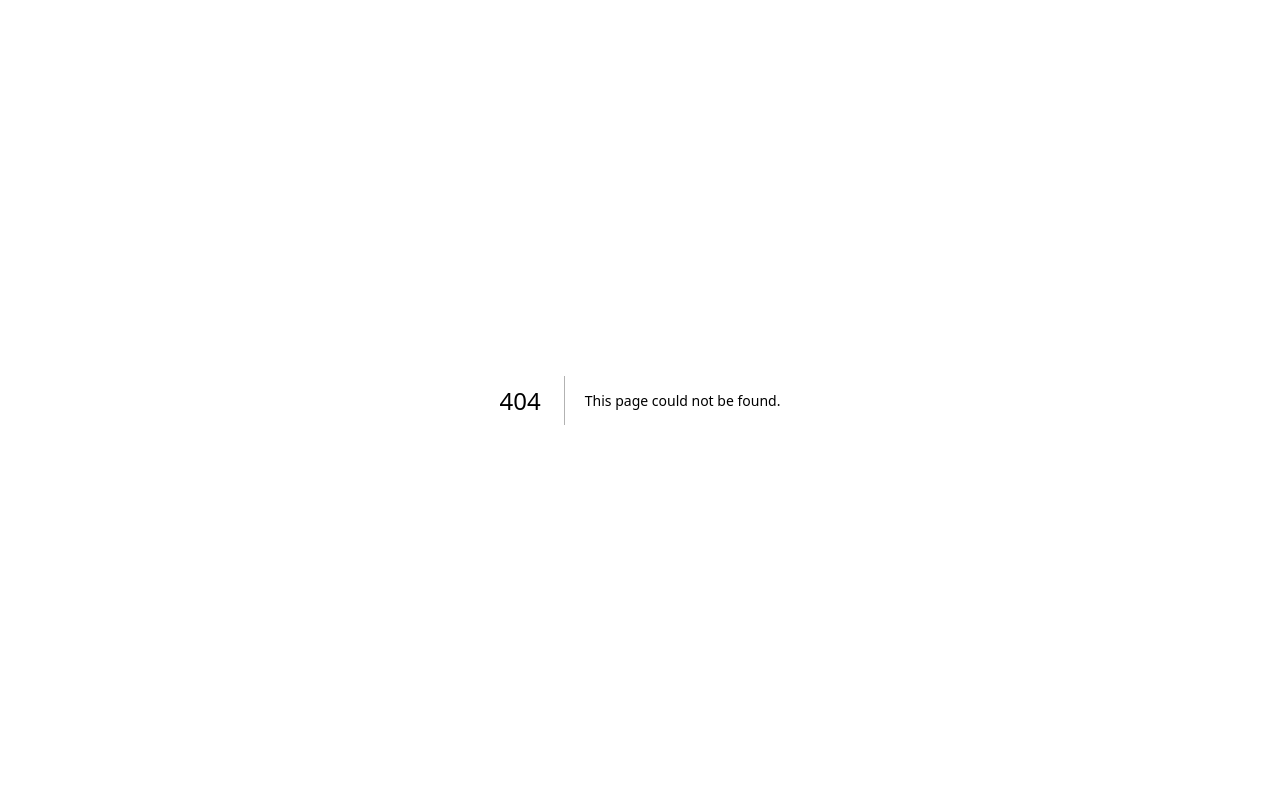
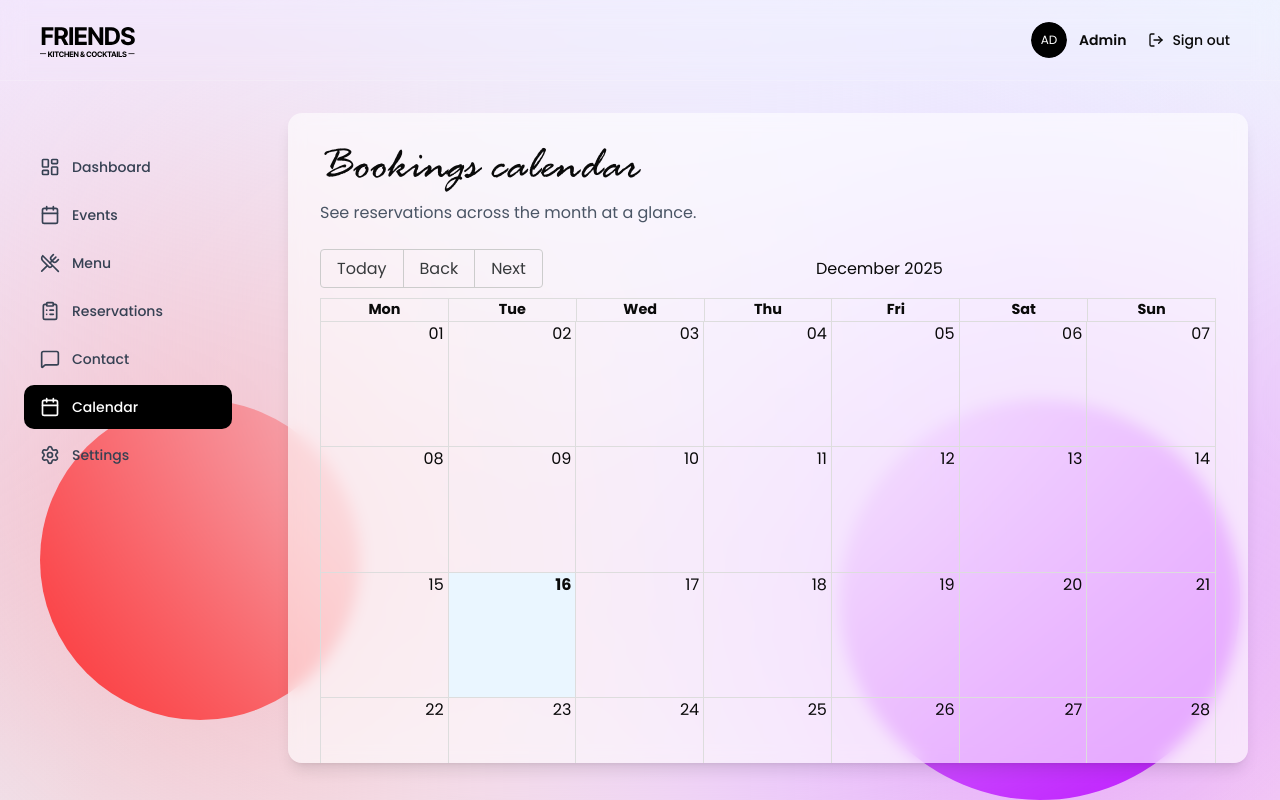
Before and after one commit to YOWDAHE/friends, a Next.js app: page /admin/calendar in a window 1280 px wide. Before the commit this address had no page. Built offline with nearby package versions, Linux system fonts and the light colour scheme; no server answers.

Commit message:
callendar linked with events added

```diff
--- /dev/null
+++ b/app/admin/(home)/calendar/page.tsx
@@ -0,0 +1,121 @@
+"use client";
+
+import { useEffect, useState, useCallback } from "react";
+import {
+	Calendar as BigCalendar,
+	dateFnsLocalizer,
+	View,
+} from "react-big-calendar";
+import { format, parse, startOfWeek, getDay } from "date-fns";
+import { enUS } from "date-fns/locale/en-US";
+import "react-big-calendar/lib/css/react-big-calendar.css";
+
+import { Spinner } from "@/components/ui/spinner";
+import { Card, CardHeader, CardTitle, CardContent } from "@/components/ui/card";
+import { redirect } from "next/navigation";
+
+const locales = {
+	"en-US": enUS,
+};
+
+const localizer = dateFnsLocalizer({
+	format,
+	parse,
+	startOfWeek: () => startOfWeek(new Date(), { weekStartsOn: 1 }),
+	getDay,
+	locales,
+});
+
+type CalendarEvent = {
+	id: number;
+	title: string;
+	start: string; // ISO
+	end: string; // ISO
+	isPublished: boolean;
+	isPaidEvent: boolean;
+};
+
+export default function AdminCalendarPage() {
+	const [currentDate, setCurrentDate] = useState(new Date());
+	const [events, setEvents] = useState<CalendarEvent[]>([]);
+	const [loading, setLoading] = useState(true);
+
+	const fetchMonth = useCallback(async (date: Date) => {
+		try {
+			setLoading(true);
+			const year = date.getFullYear();
+			const month = date.getMonth() + 1; // 1-based
+
+			const res = await fetch(
+				`/api/admin/bookings-calendar?year=${year}&month=${month}`
+			);
+			if (!res.ok) throw new Error("Failed to load bookings calendar");
+			const data = (await res.json()) as { events: CalendarEvent[] };
+			setEvents(data.events);
+		} catch (e) {
+			console.error("Error loading bookings calendar", e);
+		} finally {
+			setLoading(false);
+		}
+	}, []);
+
+	useEffect(() => {
+		fetchMonth(currentDate);
+	}, [currentDate, fetchMonth]);
+
+	const handleNavigate = (newDate: Date) => {
+		setCurrentDate(newDate);
+	};
+
+	const handleView = (view: View) => {
+		// If you ever support week/day, you can react to view changes here
+	};
+
+	const calendarEvents = events.map((ev) => ({
+		...ev,
+		start: new Date(ev.start),
+		end: new Date(ev.end),
+	}));
+
+	return (
+		<div className="space-y-6">
+			<div>
+				<h1 className="font-rage text-4xl md:text-5xl">Bookings calendar</h1>
+				<p className="mt-2 text-gray-600">
+					See reservations across the month at a glance.
+				</p>
+			</div>
+
+			<div className="bg-transparent border-0 p-0 shadow-none outline-0 ">
+				<div>
+					{loading ? (
+						<div className="mb-2 flex items-center gap-2 text-sm text-gray-500">
+							<Spinner className="h-4 w-4" />
+							Loading reservations…
+						</div>
+					) : (
+						<div className="h-[700px]">
+							<BigCalendar
+								localizer={localizer}
+								events={calendarEvents}
+								onSelectEvent={(e) => {
+									redirect("/admin/events");
+								}}
+								startAccessor="start"
+								endAccessor="end"
+								views={["month"]}
+								view="month"
+								date={currentDate}
+								onNavigate={handleNavigate}
+								onView={handleView}
+								popup
+								style={{ height: "100%", border: "none" }}
+								className="border-0 shadow-none outline-0"
+							/>
+						</div>
+					)}
+				</div>
+			</div>
+		</div>
+	);
+}
--- a/app/admin/(home)/contact-messages/page.tsx
+++ b/app/admin/(home)/contact-messages/page.tsx
@@ -148,7 +148,13 @@ export default function ContactMessagesPage() {
 											onClick={() => handleArchive(msg.id)}
 											disabled={archivingId === msg.id}
 										>
-											{archivingId === msg.id ? "Archiving..." : "Resolved"}
+											{archivingId === msg.id ? (
+												<>
+													<Spinner /> "Archiving..."{" "}
+												</>
+											) : (
+												"Resolved"
+											)}
 										</Button>
 									)}
 								</div>
--- a/app/admin/(home)/layout.tsx
+++ b/app/admin/(home)/layout.tsx
@@ -28,6 +28,7 @@ const navItems = [
 	{ href: "/admin/menu", label: "Menu", icon: UtensilsCrossed },
 	{ href: "/admin/reservations", label: "Reservations", icon: ClipboardList },
 	{ href: "/admin/contact-messages", label: "Contact", icon: MessageSquare },
+	{ href: "/admin/calendar", label: "Calendar", icon: Calendar },
 	{ href: "/admin/settings", label: "Settings", icon: Settings },
 ];
 
--- a/app/admin/(home)/page.tsx
+++ b/app/admin/(home)/page.tsx
@@ -1,7 +1,7 @@
 "use client";
 
 import { useEffect, useState } from "react";
-import { Calendar, Users, UtensilsCrossed, Plus } from "lucide-react";
+import { Calendar, Users, UtensilsCrossed, Plus, Mail } from "lucide-react";
 import { Button } from "@/components/ui/button";
 import { Card, CardContent, CardHeader, CardTitle } from "@/components/ui/card";
 import Link from "next/link";
@@ -22,6 +22,9 @@ type DashboardStats = {
 	menu: {
 		itemsCount: number;
 		categoriesCount: number;
+	};
+	contacts: {
+		newMessagesCount: number;
 	};
 };
 
@@ -60,6 +63,8 @@ export default function AdminDashboard() {
 	const menuItems = stats?.menu.itemsCount ?? 0;
 	const menuCategories = stats?.menu.categoriesCount ?? 0;
 
+	const newContactMessages = stats?.contacts.newMessagesCount ?? 0;
+
 	return (
 		<div className="space-y-8">
 			{/* Header */}
@@ -71,7 +76,7 @@ export default function AdminDashboard() {
 			</div>
 
 			{/* Summary Cards */}
-			<div className="grid gap-6 md:grid-cols-2 lg:grid-cols-4">
+			<div className="grid gap-6 md:grid-cols-2 lg:grid-cols-3">
 				{/* Next Event Card */}
 				<Card>
 					<CardHeader className="flex flex-row items-center justify-between pb-2">
@@ -176,6 +181,32 @@ export default function AdminDashboard() {
 							</>
 						)}
 					</CardContent>
+        </Card>
+
+				{/* Contact Messages Card */}
+				<Card>
+					<CardHeader className="flex flex-row items-center justify-between pb-2">
+						<CardTitle className="text-sm font-medium text-gray-600">
+							New Contact Messages
+						</CardTitle>
+						<Mail className="h-5 w-5 text-gray-400" />
+					</CardHeader>
+					<CardContent>
+						{loading ? (
+							<div className="text-sm text-gray-400">Loading…</div>
+						) : (
+							<>
+								<div className="text-2xl font-bold">{newContactMessages}</div>
+								<p className="mt-1 text-sm text-gray-500">awaiting your response</p>
+								<Link
+									href="/admin/contact-messages"
+									className="mt-3 inline-flex text-xs text-orange-500 hover:underline"
+								>
+									View messages
+								</Link>
+							</>
+						)}
+					</CardContent>
 				</Card>
 			</div>
 
--- /dev/null
+++ b/app/api/admin/bookings-calendar/route.ts
@@ -0,0 +1,68 @@
+import { NextRequest, NextResponse } from "next/server";
+import { db } from "@/db";
+import { events } from "@/db/schema";
+import { and, gte, lt, or, lte } from "drizzle-orm";
+import { requireAdminUser } from "@/lib/admin-auth";
+
+export async function GET(req: NextRequest) {
+    try {
+        await requireAdminUser();
+
+        const search = req.nextUrl.searchParams;
+        const yearParam = search.get("year");
+        const monthParam = search.get("month");
+
+        if (!yearParam || !monthParam) {
+            return NextResponse.json(
+                { error: "year and month are required (e.g. ?year=2025&month=12)" },
+                { status: 400 },
+            );
+        }
+
+        const year = Number(yearParam);
+        const month = Number(monthParam); // 1-based
+        if (Number.isNaN(year) || Number.isNaN(month) || month < 1 || month > 12) {
+            return NextResponse.json(
+                { error: "Invalid year or month" },
+                { status: 400 },
+            );
+        }
+
+        const startOfMonth = new Date(year, month - 1, 1);
+        const startOfNextMonth = new Date(year, month, 1);
+
+        // Events that overlap this month:
+        // startDate < nextMonth AND endDate >= startOfMonth
+        const rows = await db
+            .select()
+            .from(events)
+            .where(
+                and(
+                    lt(events.startDate, startOfNextMonth),
+                    gte(events.endDate, startOfMonth),
+                ),
+            );
+
+        const eventsPayload = rows.map((row) => {
+            const start = new Date(row.startDate);
+            const end = new Date(row.endDate);
+
+            return {
+                id: row.id,
+                title: row.title,
+                start: start.toISOString(),
+                end: end.toISOString(),
+                isPublished: row.isPublished,
+                isPaidEvent: row.isPaidEvent,
+            };
+        });
+
+        return NextResponse.json({ events: eventsPayload });
+    } catch (e) {
+        if ((e as Error).message === "UNAUTHORIZED") {
+            return NextResponse.json({ error: "Unauthorized" }, { status: 401 });
+        }
+        console.error("Error loading events calendar", e);
+        return NextResponse.json({ error: "Server error" }, { status: 500 });
+    }
+}
--- a/app/api/admin/dashboard/route.ts
+++ b/app/api/admin/dashboard/route.ts
@@ -1,21 +1,17 @@
-// app/api/admin/dashboard/route.ts
-import { NextResponse } from "next/server";
 import { db } from "@/db";
 import {
     events,
     reservations,
     menuItems,
     menuCategories,
+    contactMessages,
 } from "@/db/schema";
-import { and, gte, lte, sql } from "drizzle-orm";
+import { and, gte, lte, sql, eq } from "drizzle-orm";
+import { NextResponse } from "next/server";
 
 export async function GET() {
     const now = new Date();
-    const startOfToday = new Date(
-        now.getFullYear(),
-        now.getMonth(),
-        now.getDate(),
-    );
+    const startOfToday = new Date(now.getFullYear(), now.getMonth(), now.getDate());
     const endOfToday = new Date(
         now.getFullYear(),
         now.getMonth(),
@@ -37,7 +33,7 @@ export async function GET() {
     const [nextEvent] = await db
         .select()
         .from(events)
-        .where(and(events.isPublished, gte(events.startDate, startOfToday)))
+        .where(and(eq(events.isPublished, true), gte(events.startDate, startOfToday)))
         .orderBy(events.startDate)
         .limit(1);
 
@@ -55,7 +51,8 @@ export async function GET() {
         : null;
 
     // Today reservations
-    const [todayAgg] = (await db
+    const [todayAgg] =
+        (await db
             .select({
                 reservationsCount: sql<number>`COUNT(*)`,
                 totalGuests: sql<number>`COALESCE(SUM(${reservations.partySize}), 0)`,
@@ -69,7 +66,8 @@ export async function GET() {
             )) ?? [{ reservationsCount: 0, totalGuests: 0 }];
 
     // This week reservations
-    const [weekAgg] = (await db
+    const [weekAgg] =
+        (await db
             .select({
                 reservationsCount: sql<number>`COUNT(*)`,
                 totalGuests: sql<number>`COALESCE(SUM(${reservations.partySize}), 0)`,
@@ -83,17 +81,28 @@ export async function GET() {
             )) ?? [{ reservationsCount: 0, totalGuests: 0 }];
 
     // Menu stats
-    const [itemsAgg] = (await db
+    const [itemsAgg] =
+        (await db
             .select({
                 itemsCount: sql<number>`COUNT(*)`,
             })
             .from(menuItems)) ?? [{ itemsCount: 0 }];
 
-    const [categoriesAgg] = (await db
+    const [categoriesAgg] =
+        (await db
             .select({
                 categoriesCount: sql<number>`COUNT(*)`,
             })
             .from(menuCategories)) ?? [{ categoriesCount: 0 }];
+
+    // New contact messages (not archived)
+    const [contactAgg] =
+        (await db
+            .select({
+                newMessagesCount: sql<number>`COUNT(*)`,
+            })
+            .from(contactMessages)
+            .where(eq(contactMessages.isArchived, false))) ?? [{ newMessagesCount: 0 }];
 
     return NextResponse.json({
         nextEvent: nextEventFormatted,
@@ -109,5 +118,8 @@ export async function GET() {
             itemsCount: Number(itemsAgg.itemsCount ?? 0),
             categoriesCount: Number(categoriesAgg.categoriesCount ?? 0),
         },
+        contacts: {
+            newMessagesCount: Number(contactAgg.newMessagesCount ?? 0),
+        },
     });
 }
--- a/package.json
+++ b/package.json
@@ -27,6 +27,7 @@
     "class-variance-authority": "^0.7.1",
     "cloudinary": "^2.8.0",
     "clsx": "^2.1.1",
+    "date-fns": "^4.1.0",
     "dotenv": "^17.2.3",
     "drizzle-orm": "^0.45.1",
     "framer-motion": "^12.23.26",
@@ -34,6 +35,7 @@
     "next": "16.0.10",
     "next-auth": "^4.24.13",
     "react": "19.2.1",
+    "react-big-calendar": "^1.19.4",
     "react-dom": "19.2.1",
     "stripe": "^20.1.0",
     "tailwind-merge": "^3.4.0",
@@ -43,6 +45,7 @@
     "@tailwindcss/postcss": "^4",
     "@types/node": "^20",
     "@types/react": "^19",
+    "@types/react-big-calendar": "^1.16.3",
     "@types/react-dom": "^19",
     "drizzle-kit": "^0.31.8",
     "eslint": "^9",
```
Also changed, not shown: 1 other file (tests, documents, lock files or other folders). Lines whose indentation alone changed are shown as unchanged.
